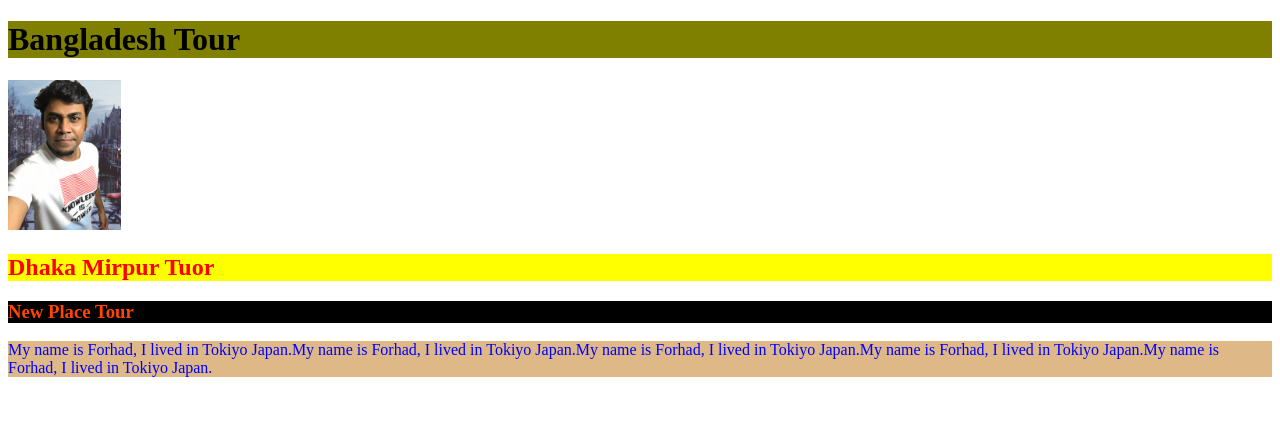
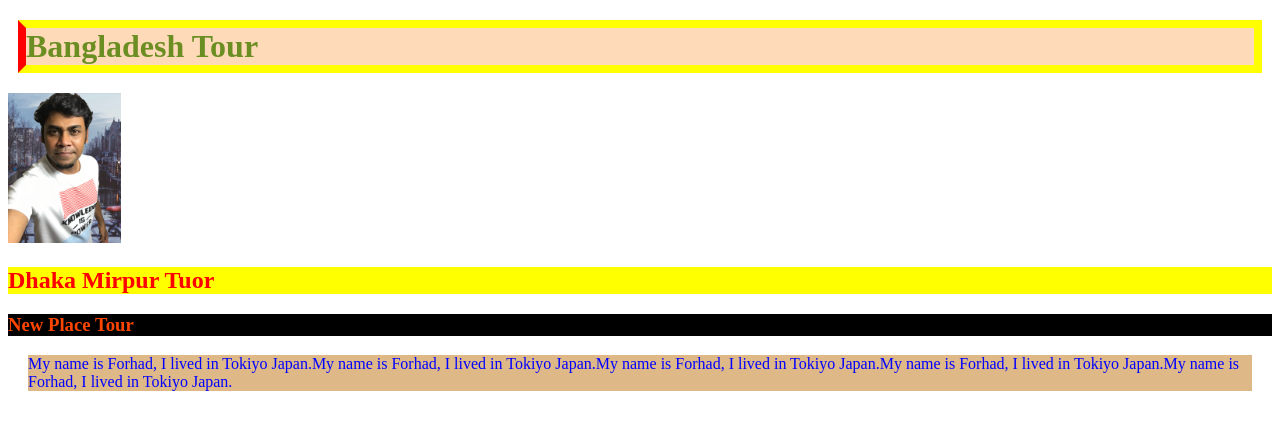
Before and after one commit to Ferds10/my-shan-ripo, a plain HTML site: page index.html in a window 1280 px wide. Drawn offline with Linux system fonts and the light colour scheme.

Commit message:
style modifide

```diff
--- a/style.css
+++ b/style.css
@@ -2,9 +2,7 @@ p{
     color: blue;
     background-color: burlywood;
 }
-h1{
-   background-color: olive;
-}
+
 h2{
     color: red;
     background-color: yellow;
@@ -13,3 +11,13 @@ h3{
     color: orangered;
     background-color: black;
 }
+h1{
+    color: olivedrab;
+    background-color: peachpuff;
+    border: 8px solid yellow;
+    border-left: 8px solid red;
+    margin: 20px 10px;
+}
+p{
+    margin: 10px 20px;
+}
```
